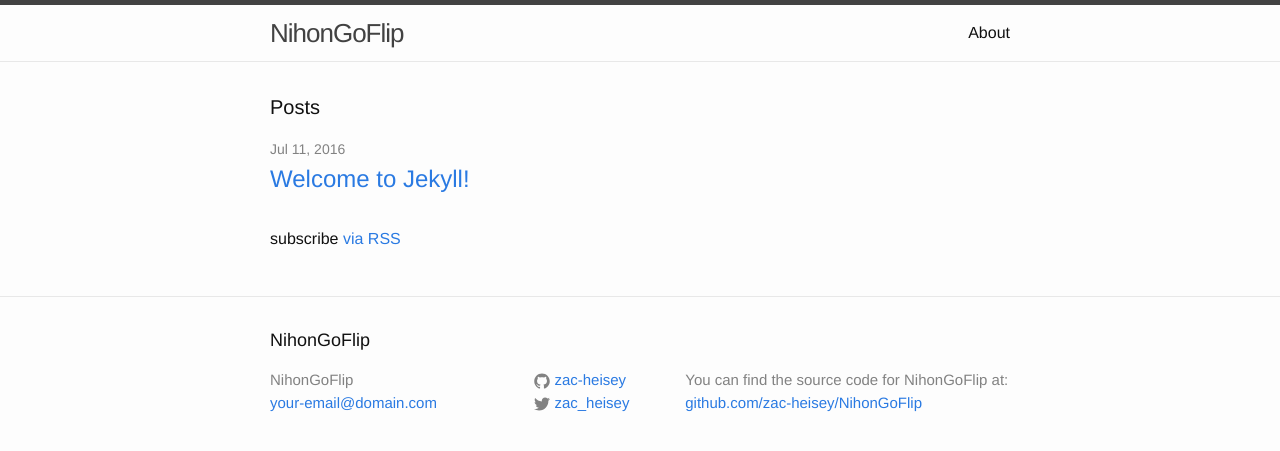
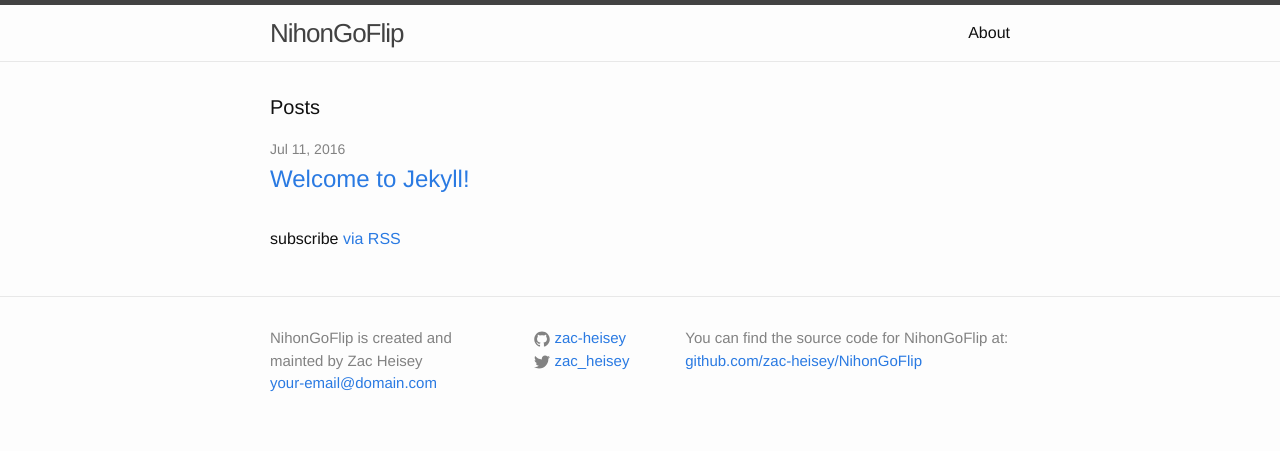
Before and after one commit to zac-heisey/NihonGoFlip, a Jekyll site: the page built from index.html, in a window 1280 px wide. Shown: the top 451 px of the page. Built offline with Jekyll 4.4.1, drawn with Linux system fonts in a browser that asks for light colours.

Commit message:
more footer content editing

```diff
--- a/_includes/footer.html
+++ b/_includes/footer.html
@@ -2,12 +2,11 @@
 
   <div class="wrapper">
 
-    <h2 class="footer-heading">{{ site.title }}</h2>
-
     <div class="footer-col-wrapper">
       <div class="footer-col footer-col-1">
         <ul class="contact-list">
-          <li>{{ site.title }}</li>
+          <li>{{ site.title }} is created and</li>
+          <li>mainted by Zac Heisey</li>
           <li><a href="mailto:{{ site.email }}">{{ site.email }}</a></li>
         </ul>
       </div>
```
